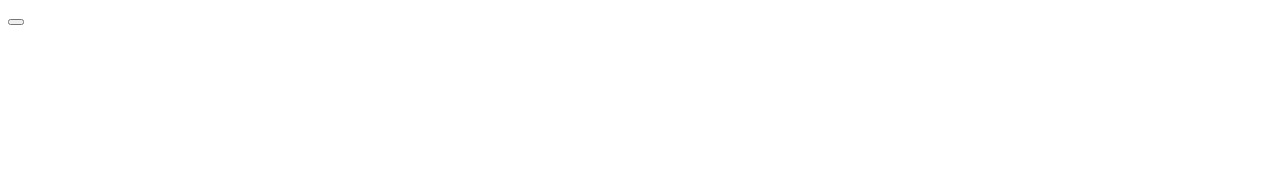
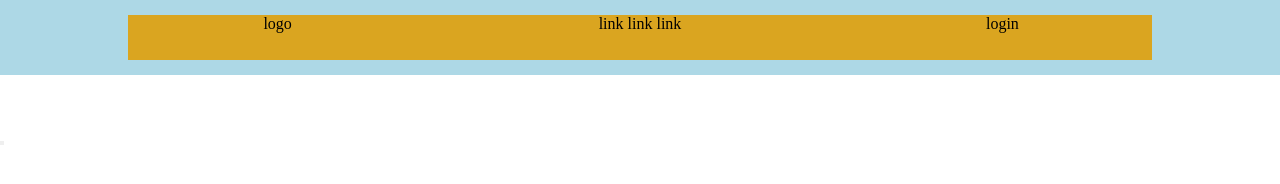
Before and after one commit to LucaBeltrami10/htmlcss-struttura-discord, a plain HTML site: page index.html in a window 1280 px wide. Drawn offline with Linux system fonts and the light colour scheme.

Commit message:
sviluppo header-top

```diff
--- a/css/style.css
+++ b/css/style.css
@@ -2,11 +2,41 @@
     margin: 0;
     padding: 0;
     box-sizing: border-box;
+    /* border: 1px solid black; */
+}
+section{
+    display: inline-block;
+
+
+/* HEADER */
+}
+header > section.header-top{
+    height: 75px;
+    background-color: #add8e6;
+    display: flex;
+    justify-content: center;
+}
+section.header-top > nav{
+    background-color: #daa520;
+    /* border: 1px solid black; */
+    width: 80%;
+    margin: 15px auto;
+    text-align: center;
+}
+section.header-top > nav> .logo,
+section.header-top > nav> .login
+{
+    width: 20%;
+
+}
+section.header-top > nav> .link{
+    width: 50%;
+
 }
 
-main{
-    background-color: aquamarine;
-}
+
+
+
 
 /* CLASSI GENERICHE */
 /* Background-color */
@@ -14,7 +44,7 @@ main{
     background-color: #daa520;
 }
 .background-color-lightblue{
-    background-color:#add8e6;
+    background-color:add8e6;
 }
 .background-color-blue{
     background-color:#00008b;
@@ -49,3 +79,4 @@ main{
 .background-color-lightpink2{
     background-color:#ffb6c1;
 }
+/* Larghezza */
--- a/index.html
+++ b/index.html
@@ -4,14 +4,15 @@
     <meta charset="UTF-8">
     <meta name="viewport" content="width=device-width, initial-scale=1.0">
     <title>Document</title>
+    <link rel="stylesheet" href="./css/style.css">
 </head>
 <body>
     <header>
        <section class=header-top>
             <nav>
-                <section></section>
-                <section></section>
-                <section></section>
+                <section class="logo">logo</section>
+                <section class="link"> link link link</section>
+                <section class="login">login</section>
             </nav>
        </section>
        <section class="header-bottom">
```
